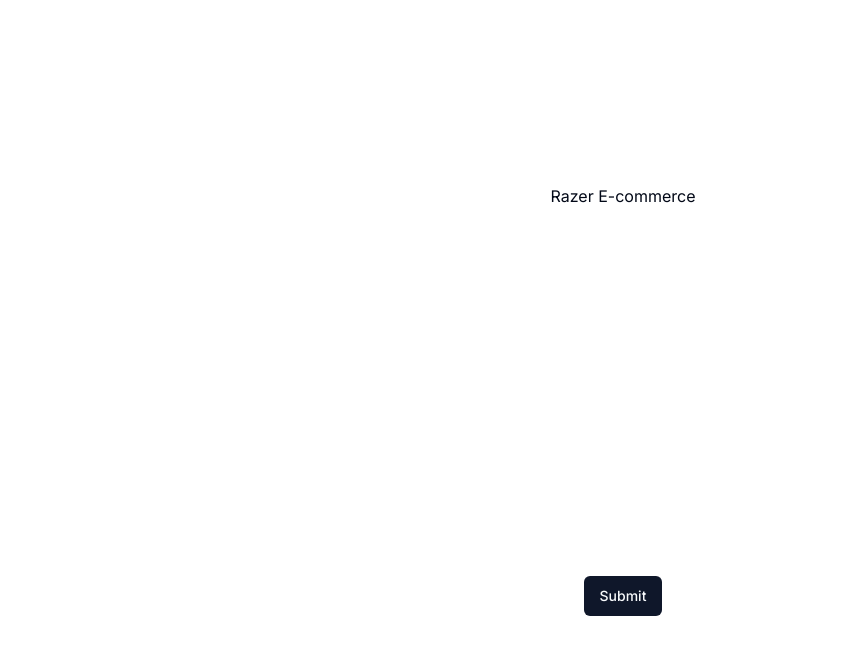
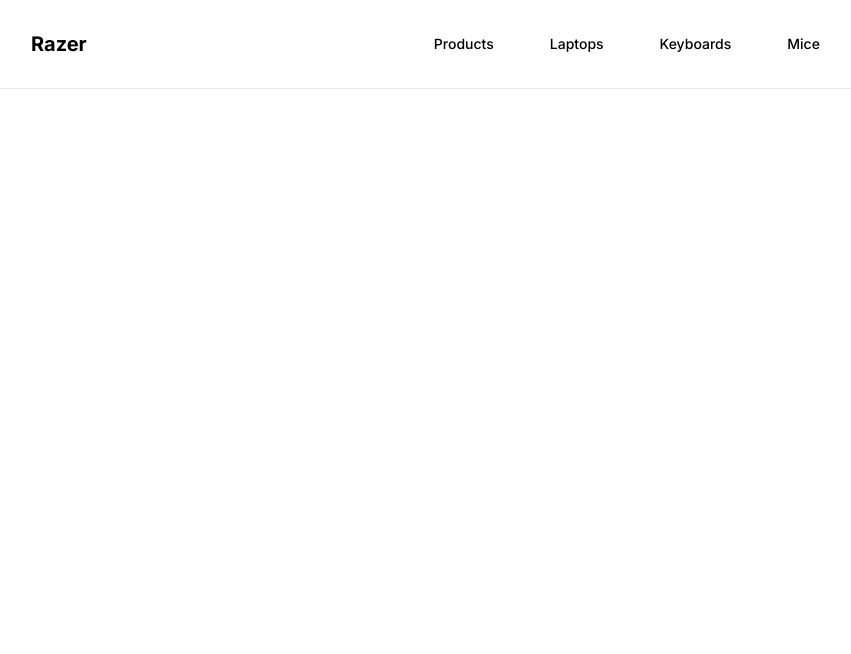
Before and after one commit to Shravan-Chaudhary/razer-ecommerce, a Next.js app: page / in a window 1280 px wide. Shown: the top 654 px of the page, without its empty margins (17-868 px from the left). Built offline with nearby package versions, Linux system fonts and the light colour scheme.

Commit message:
add logo and routes components in navbar

```diff
--- a/src/app/globals.css
+++ b/src/app/globals.css
@@ -5,72 +5,46 @@
 @layer base {
   :root {
     --background: 0 0% 100%;
-    --foreground: 222.2 84% 4.9%;
-
+    --foreground: 240 10% 3.9%;
     --card: 0 0% 100%;
-    --card-foreground: 222.2 84% 4.9%;
-
+    --card-foreground: 240 10% 3.9%;
     --popover: 0 0% 100%;
-    --popover-foreground: 222.2 84% 4.9%;
-
-    --primary: 222.2 47.4% 11.2%;
-    --primary-foreground: 210 40% 98%;
-
-    --secondary: 210 40% 96.1%;
-    --secondary-foreground: 222.2 47.4% 11.2%;
-
-    --muted: 210 40% 96.1%;
-    --muted-foreground: 215.4 16.3% 46.9%;
-
-    --accent: 210 40% 96.1%;
-    --accent-foreground: 222.2 47.4% 11.2%;
-
+    --popover-foreground: 240 10% 3.9%;
+    --primary: 142.1 76.2% 36.3%;
+    --primary-foreground: 355.7 100% 97.3%;
+    --secondary: 240 4.8% 95.9%;
+    --secondary-foreground: 240 5.9% 10%;
+    --muted: 240 4.8% 95.9%;
+    --muted-foreground: 240 3.8% 46.1%;
+    --accent: 240 4.8% 95.9%;
+    --accent-foreground: 240 5.9% 10%;
     --destructive: 0 84.2% 60.2%;
-    --destructive-foreground: 210 40% 98%;
-
-    --border: 214.3 31.8% 91.4%;
-    --input: 214.3 31.8% 91.4%;
-    --ring: 222.2 84% 4.9%;
-
+    --destructive-foreground: 0 0% 98%;
+    --border: 240 5.9% 90%;
+    --input: 240 5.9% 90%;
+    --ring: 142.1 76.2% 36.3%;
     --radius: 0.5rem;
   }
 
   .dark {
-    --background: 222.2 84% 4.9%;
-    --foreground: 210 40% 98%;
-
-    --card: 222.2 84% 4.9%;
-    --card-foreground: 210 40% 98%;
-
-    --popover: 222.2 84% 4.9%;
-    --popover-foreground: 210 40% 98%;
-
-    --primary: 210 40% 98%;
-    --primary-foreground: 222.2 47.4% 11.2%;
-
-    --secondary: 217.2 32.6% 17.5%;
-    --secondary-foreground: 210 40% 98%;
-
-    --muted: 217.2 32.6% 17.5%;
-    --muted-foreground: 215 20.2% 65.1%;
-
-    --accent: 217.2 32.6% 17.5%;
-    --accent-foreground: 210 40% 98%;
-
+    --background: 20 14.3% 4.1%;
+    --foreground: 0 0% 95%;
+    --card: 24 9.8% 10%;
+    --card-foreground: 0 0% 95%;
+    --popover: 0 0% 9%;
+    --popover-foreground: 0 0% 95%;
+    --primary: 142.1 70.6% 45.3%;
+    --primary-foreground: 144.9 80.4% 10%;
+    --secondary: 240 3.7% 15.9%;
+    --secondary-foreground: 0 0% 98%;
+    --muted: 0 0% 15%;
+    --muted-foreground: 240 5% 64.9%;
+    --accent: 12 6.5% 15.1%;
+    --accent-foreground: 0 0% 98%;
     --destructive: 0 62.8% 30.6%;
-    --destructive-foreground: 210 40% 98%;
-
-    --border: 217.2 32.6% 17.5%;
-    --input: 217.2 32.6% 17.5%;
-    --ring: 212.7 26.8% 83.9%;
+    --destructive-foreground: 0 85.7% 97.3%;
+    --border: 240 3.7% 15.9%;
+    --input: 240 3.7% 15.9%;
+    --ring: 142.4 71.8% 29.2%;
   }
 }
-
-@layer base {
-  * {
-    @apply border-border;
-  }
-  body {
-    @apply bg-background text-foreground;
-  }
-}
--- a/src/app/layout.tsx
+++ b/src/app/layout.tsx
@@ -1,3 +1,4 @@
+import Navbar from '@/components/Navbar/Navbar'
 import './globals.css'
 import type { Metadata } from 'next'
 import { Inter } from 'next/font/google'
@@ -15,8 +16,11 @@
   children: React.ReactNode
 }) {
   return (
-    <html lang="en">
-      <body className={inter.className}>{children}</body>
+    <html lang='en'>
+      <body className={inter.className}>
+        <Navbar />
+        {children}
+      </body>
     </html>
   )
 }
--- a/src/app/page.tsx
+++ b/src/app/page.tsx
@@ -1,10 +1,5 @@
 import { Button } from '@/components/ui/button'
 
 export default function Home() {
-  return (
-    <main className='grid place-items-center h-screen'>
-      Razer E-commerce
-      <Button>Submit</Button>
-    </main>
-  )
+  return <main></main>
 }
--- /dev/null
+++ b/src/components/Navbar/Logo.tsx
@@ -0,0 +1,11 @@
+import Link from 'next/link'
+
+const Logo = () => {
+  return (
+    <Link href='/' className='ml-4 lg:ml-0'>
+      <h1 className='text-xl font-bold'>Razer</h1>
+    </Link>
+  )
+}
+
+export default Logo
--- /dev/null
+++ b/src/components/Navbar/Menu.tsx
@@ -0,0 +1,40 @@
+import Link from 'next/link'
+import { Button } from '../ui/button'
+
+const routes = [
+  {
+    href: '/products',
+    label: 'Products',
+  },
+  {
+    href: '/laptops',
+    label: 'Laptops',
+  },
+  {
+    href: '/keyboards',
+    label: 'Keyboards',
+  },
+  {
+    href: '/mice',
+    label: 'Mice',
+  },
+]
+
+const Menu = () => {
+  return (
+    <div className='mx-6 items-center space-x-4 lg:space-x-6 hidden md:flex'>
+      {routes.map((route, i) => (
+        <Button key={i} asChild variant='ghost'>
+          <Link
+            href={route.href}
+            className='text-sm font-medium transition-colors'
+          >
+            {route.label}
+          </Link>
+        </Button>
+      ))}
+    </div>
+  )
+}
+
+export default Menu
--- /dev/null
+++ b/src/components/Navbar/Navbar.tsx
@@ -0,0 +1,35 @@
+import { Button } from '../ui/button'
+import Container from '../ui/container'
+import Logo from './Logo'
+import Menu from './Menu'
+
+const Navbar = () => {
+  return (
+    <nav className='flex justify-between py-3 px-4 border-b'>
+      <Container>
+        <div className='relative px-4 sm:px-6 lg:px-8 flex h-16 items-center justify-between w-full'>
+          {/* Logo */}
+          <div className='flex items-center'>
+            <Logo />
+          </div>
+
+          {/* Menu */}
+          <Menu />
+          {/* Shopping Cart */}
+          <div className='flex items-center'>
+            <Button
+              variant='ghost'
+              size='icon'
+              className='mr-2'
+              aria-label='Shopping Cart'
+            >
+              <span className='sr-only'>Shopping Cart</span>
+            </Button>
+          </div>
+        </div>
+      </Container>
+    </nav>
+  )
+}
+
+export default Navbar
--- /dev/null
+++ b/src/components/ui/container.tsx
@@ -0,0 +1,11 @@
+import { FC } from 'react'
+
+interface ContainerProps {
+  children: React.ReactNode
+}
+
+const Container: FC<ContainerProps> = ({ children }) => {
+  return <div className='mx-auto w-full max-w-7xl'>{children}</div>
+}
+
+export default Container
```
